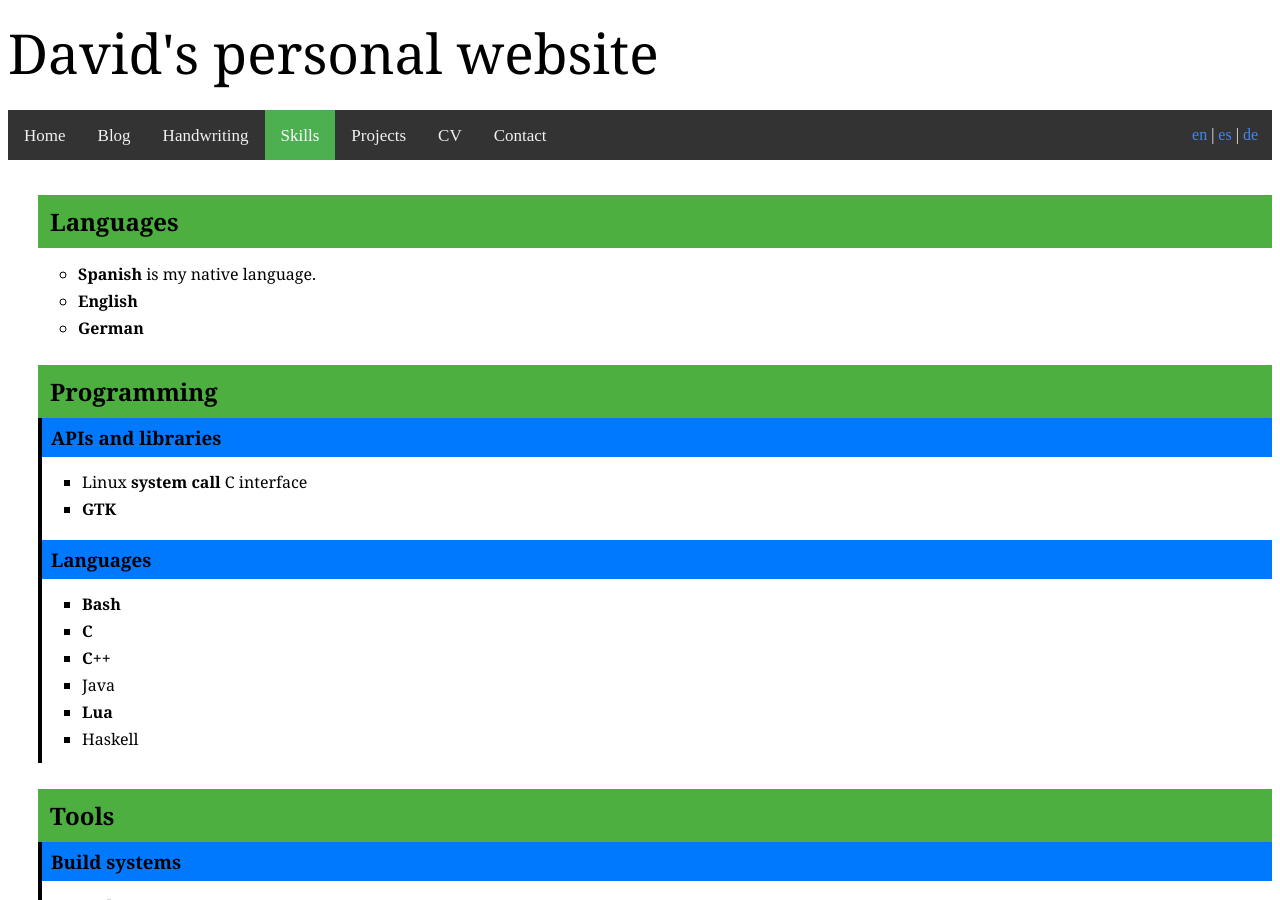
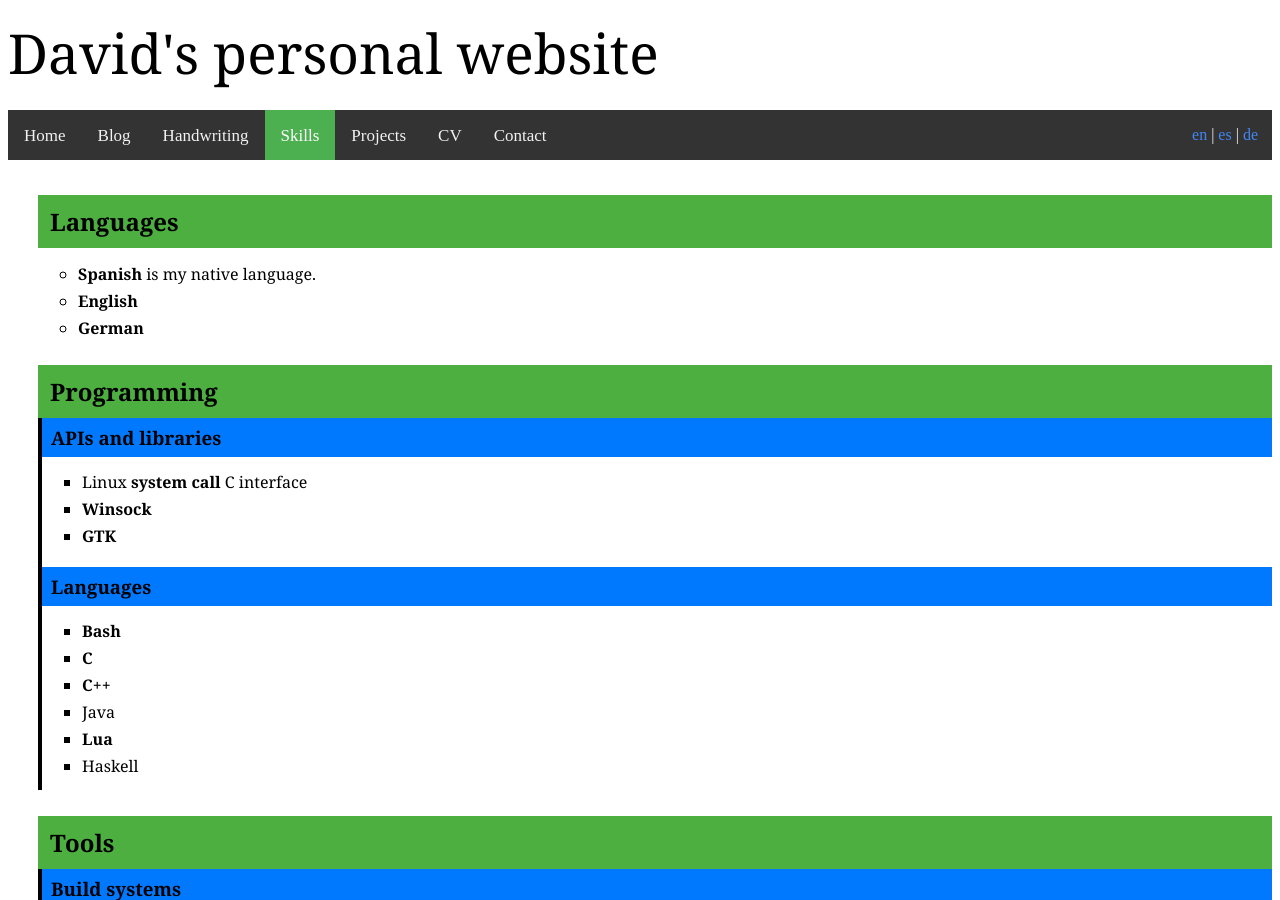
Before and after one commit to kalrish/website, a Jekyll site: the page built from eng/skills.html, in a window 1280 px wide and 900 px high. Built offline with Jekyll 4.4.1, drawn with Linux system fonts in a browser that asks for light colours.

Commit message:
Add Winsock to the skill list

```diff
--- a/deu/skills.html
+++ b/deu/skills.html
@@ -19,6 +19,7 @@ css: skills
 				<h3>APIs and Bibliotheken</h3>
 				<ul>
 					<li>Linux <strong>system call</strong> C Interface</li>
+					<li><strong>Winsock</strong></li>
 					<li><strong>GTK</strong></li>
 				</ul>
 			</li>
--- a/eng/skills.html
+++ b/eng/skills.html
@@ -19,6 +19,7 @@ css: skills
 				<h3>APIs and libraries</h3>
 				<ul>
 					<li>Linux <strong>system call</strong> C interface</li>
+					<li><strong>Winsock</strong></li>
 					<li><strong>GTK</strong></li>
 				</ul>
 			</li>
--- a/esp/skills.html
+++ b/esp/skills.html
@@ -19,6 +19,7 @@ css: skills
 				<h3>APIs y librerías</h3>
 				<ul>
 					<li>Interfaz en C para <strong>system calls</strong> de Linux</li>
+					<li><strong>Winsock</strong></li>
 					<li><strong>GTK</strong></li>
 				</ul>
 			</li>
```
